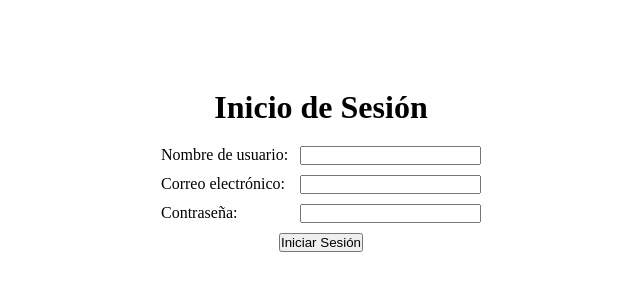
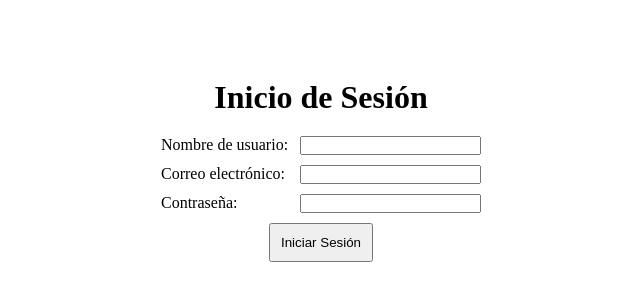
Before and after one commit to SantiagoTaracena/cipher-project-01, a React (Vite) app in the folder src/frontend/: page /sign-in in a window 1280 px wide. Shown: the part 230-530 px from the top of the page, without its empty margins (319-959 px from the left). Built offline with nearby package versions, Linux system fonts and the light colour scheme.

Commit message:
Changed Button component and sign-up.sass

```diff
--- a/src/frontend/src/components/Button.jsx
+++ b/src/frontend/src/components/Button.jsx
@@ -1,7 +1,7 @@
 import React from 'react'
 
-const Button = ({ buttonText }) => (
-  <button style={{ padding: '10px' }}>{buttonText}</button>
+const Button = ({ buttonText, type }) => (
+  <button style={{ padding: '10px' }} type={type}>{buttonText}</button>
 )
 
 export default Button
--- a/src/frontend/src/pages/Landing.jsx
+++ b/src/frontend/src/pages/Landing.jsx
@@ -8,9 +8,9 @@ const Landing = () => (
     <h1>Proyecto de Cifrado</h1>
     <h3>Haz uso de nuestro servicio de correos electrónicos completamente seguro</h3>
     <div className="container-links">
-      <Link to="/sign-up"><Button buttonText="Regístrate" /></Link>
+      <Link to="/sign-up"><Button buttonText="Regístrate" type="button" /></Link>
       <p>ó</p>
-      <Link to="/sign-in"><Button buttonText="Inicia sesión" /></Link>
+      <Link to="/sign-in"><Button buttonText="Inicia sesión" type="button" /></Link>
     </div>
   </div>
 )
--- a/src/frontend/src/pages/SignIn.jsx
+++ b/src/frontend/src/pages/SignIn.jsx
@@ -1,5 +1,6 @@
 import React, { useState } from 'react'
-import '../styles/sign-up-sign-in.sass'
+import Button from '../components/Button'
+import '../styles/sign-up.sass'
 
 const SignIn = () => {
   const [formData, setFormData] = useState({
@@ -58,7 +59,7 @@ const SignIn = () => {
             required
           />
         </div>
-        <button type="submit">Iniciar Sesión</button>
+        <Button buttonText="Iniciar Sesión" type="submit" />
       </form>
     </div>
   )
--- a/src/frontend/src/pages/SignUp.jsx
+++ b/src/frontend/src/pages/SignUp.jsx
@@ -1,5 +1,6 @@
 import React, { useState } from 'react'
-import '../styles/sign-up-sign-in.sass'
+import Button from '../components/Button'
+import '../styles/sign-up.sass'
 
 const SignUp = () => {
   const [formData, setFormData] = useState({
@@ -58,7 +59,7 @@ const SignUp = () => {
             required
           />
         </div>
-        <button type="submit">Registrarse</button>
+        <Button buttonText="Registrarse" type="submit" />
       </form>
     </div>
   )
```
Also changed, not shown: src/frontend/src/styles/sign-up.sass (renamed from src/frontend/src/styles/sign-up-sign-in.sass).
